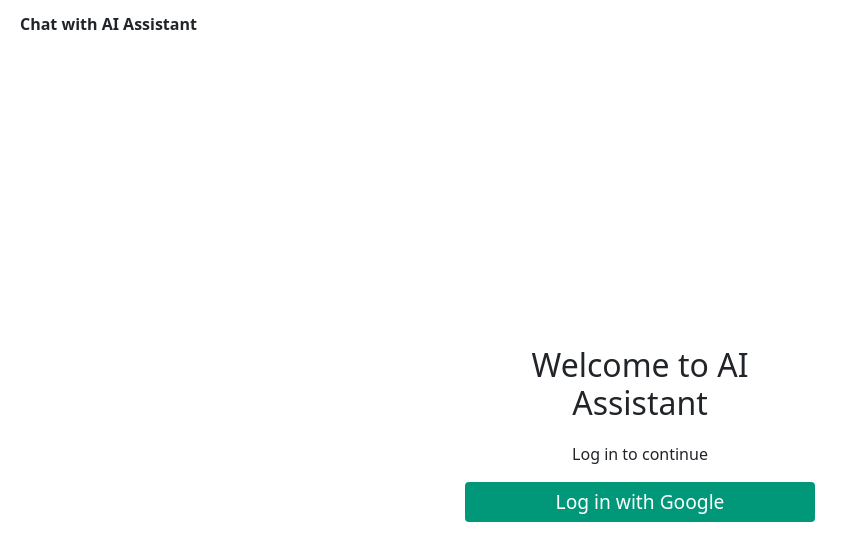
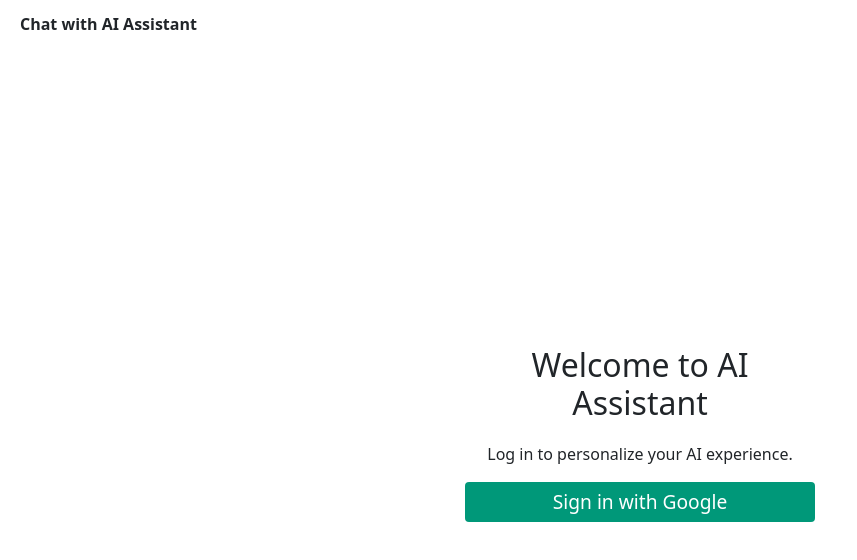
Before and after one commit to mashkovd/ai-assistant-ui, a Vue app: page /auth in a window 1280 px wide. Shown: the top 560 px of the page, without its empty margins (0-857 px from the left). Built offline with nearby package versions, Linux system fonts and the light colour scheme; no server answers.

Commit message:
small fix text

```diff
--- a/src/pages/AuthForm.vue
+++ b/src/pages/AuthForm.vue
@@ -2,9 +2,9 @@
   <article class="auth-form-page">
     <form class="auth-form" @submit.prevent="loginWithGoogle">
       <h1 class="auth-form__title">Welcome to AI Assistant</h1>
-      <p class="auth-form__text">Log in to continue</p>
+      <p class="auth-form__text">Log in to personalize your AI experience.</p>
       <BaseButton size="l" class="auth-form__button">
-        Log in with Google
+        <span class="auth-form__button-text">Sign in with Google</span>
       </BaseButton>
     </form>
   </article>
```
